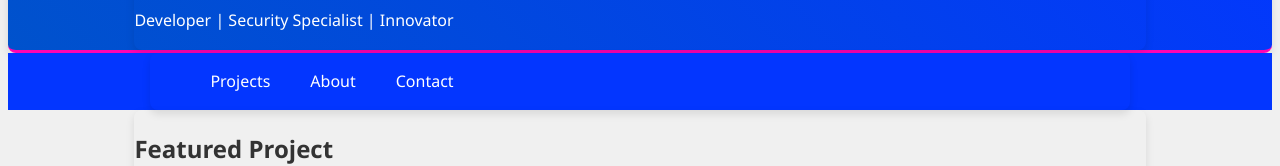
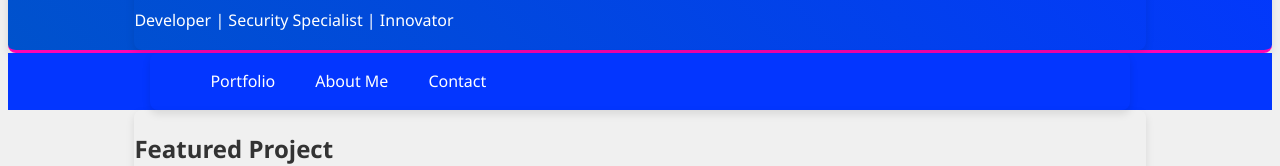
Before and after one commit to spasemax0/spasemax0.github.io, a plain HTML site: page index.html in a window 1280 px wide. Shown: the part 124-290 px from the top of the page. Drawn offline with Linux system fonts and the light colour scheme.

Commit message:
Update index.html

```diff
--- a/index.html
+++ b/index.html
@@ -18,8 +18,8 @@
 <nav>
     <div class="container">
         <ul>
-            <li><a href="portfolio.html">Projects</a></li>
-            <li><a href="aboutme.htmlt">About</a></li>
+            <li><a href="portfolio.html">Portfolio</a></li>
+            <li><a href="aboutme.htmlt">About Me</a></li>
             <li><a href="contact.html">Contact</a></li>
         </ul>
     </div>
```
